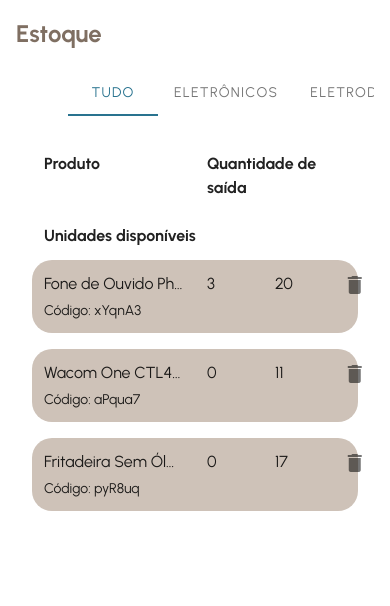
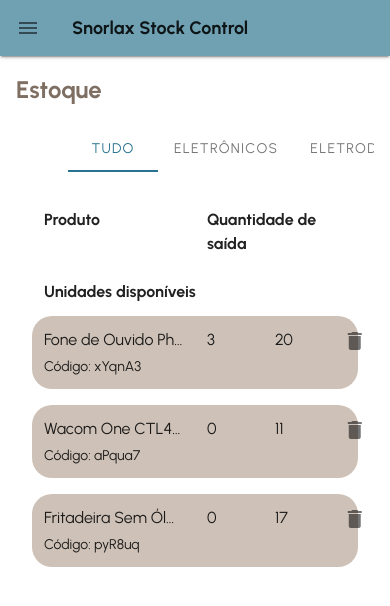
Before and after one commit to sorazem/stock-control-frontend, a Vue app: page / in a window 390 px wide. Shown: the top 606 px of the page. Built offline with nearby package versions, Linux system fonts and the light colour scheme.

Commit message:
:iphone: menu on mobile

```diff
--- a/src/components/Navbar.vue
+++ b/src/components/Navbar.vue
@@ -1,5 +1,10 @@
 <template>
-  <v-navigation-drawer app class="pa-4 elevation-2" color="#70A1B3" mobile-breakpoint="900">
+  <div>
+    <v-app-bar app class="elevation-2 hidden-lg-and-up" color="#70A1B3">
+      <v-app-bar-nav-icon @click="drawer = true"></v-app-bar-nav-icon>
+      <v-toolbar-title id="title" lang="en">Snorlax Stock Control</v-toolbar-title>
+    </v-app-bar>
+    <v-navigation-drawer v-model="drawer" app class="pa-4 elevation-2" color="#70A1B3">
       <p id="title" lang="en">Snorlax Stock Control</p>
       <v-list>
         <router-link :to="'/'">
@@ -45,11 +50,23 @@
         </router-link>
       </v-list>
     </v-navigation-drawer>
+  </div>
 </template>
 
 <script>
 export default {
-  name: 'Navbar'
+  name: 'Navbar',
+  data(){
+    return{
+      drawer: true
+    }
+  },
+  created(){
+    let innerWidth = window.innerWidth;
+    if(innerWidth < 1264){
+      this.drawer = false
+    }
+  }
 }
 </script>
 
```
Lines whose indentation alone changed are shown as unchanged.
